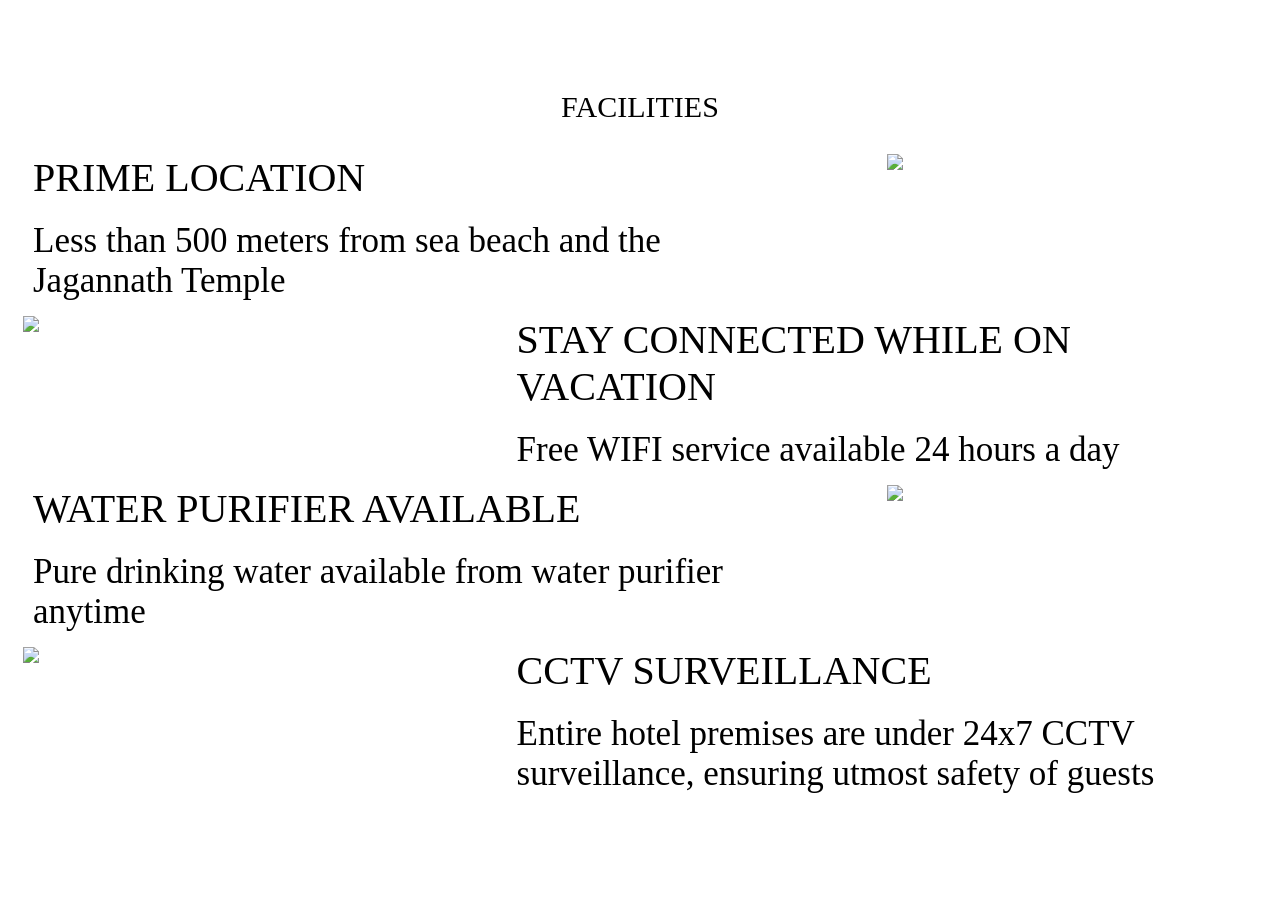
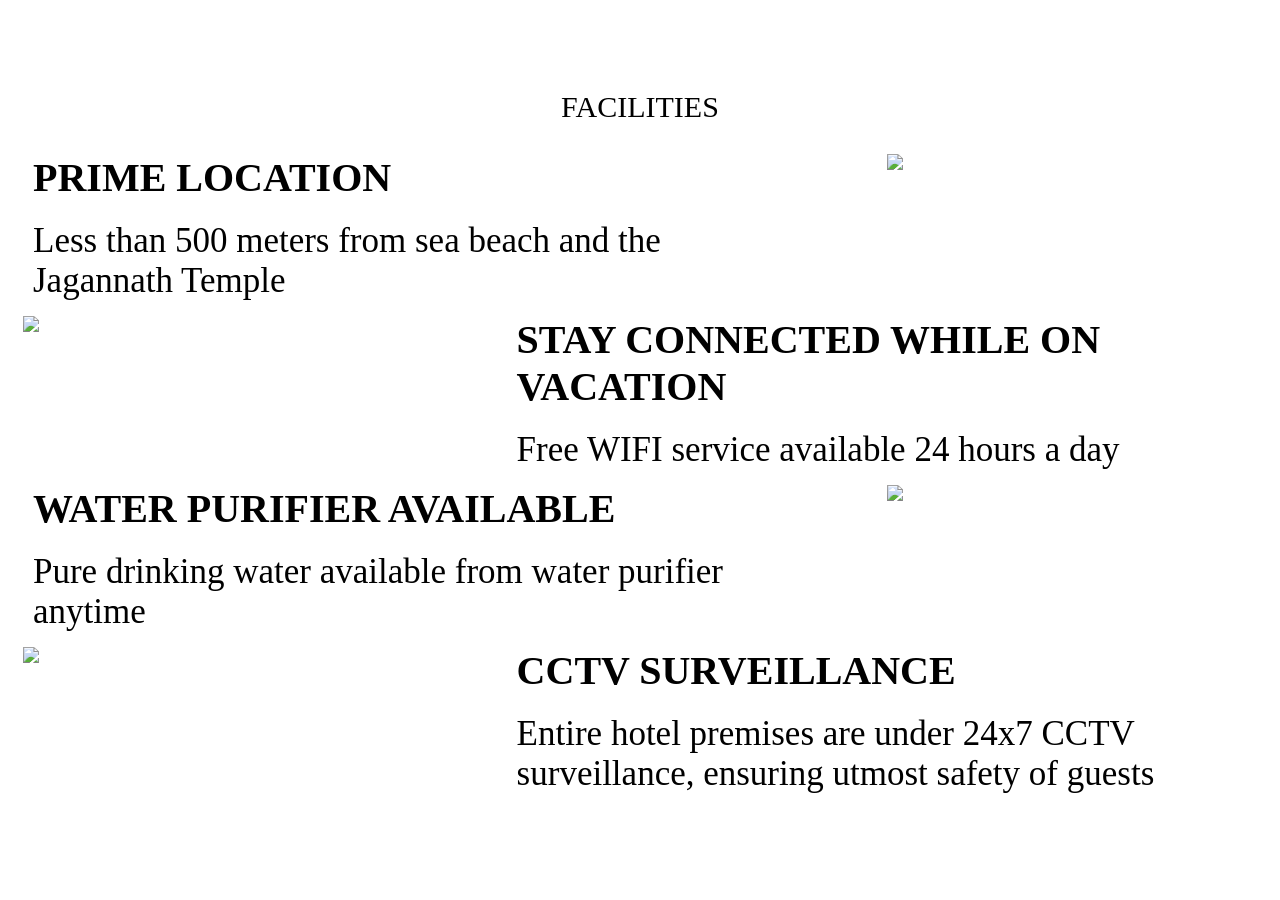

Updated background.js to add background image slideshow

--- a/styles/facilities.css
+++ b/styles/facilities.css
@@ -56,6 +56,27 @@
     padding-top: 10px;
 }
 
+.background-slide {
+    position: fixed;
+    inset: 0;
+
+    background-size: cover;
+    background-position: center;
+    background-repeat: no-repeat;
+
+    transition: opacity 2s ease-in-out;
+
+    z-index: -2;
+}
+
+#bg1 {
+    opacity: 1;
+}
+
+#bg2 {
+    opacity: 0;
+}
+
 @media (max-width: 500px)
 {
     .facilities-text-heading
@@ -101,6 +122,7 @@
     {
         font-size: 40px;
         padding-bottom: 10px;
+        font-weight: bold;
     }
     .facilities-text
     {
